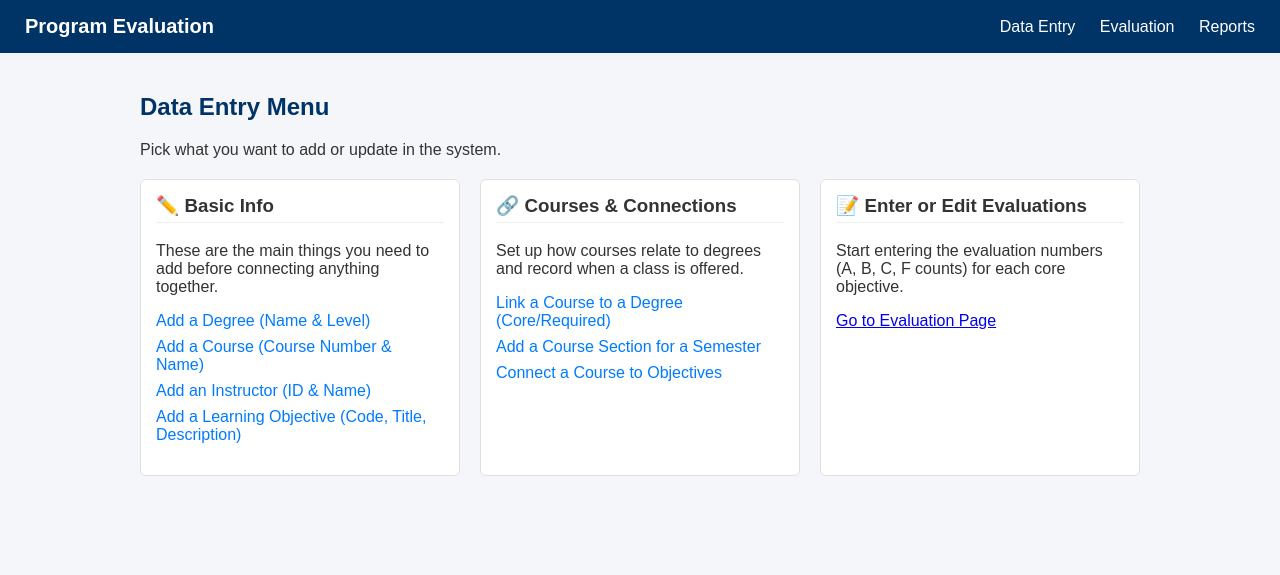
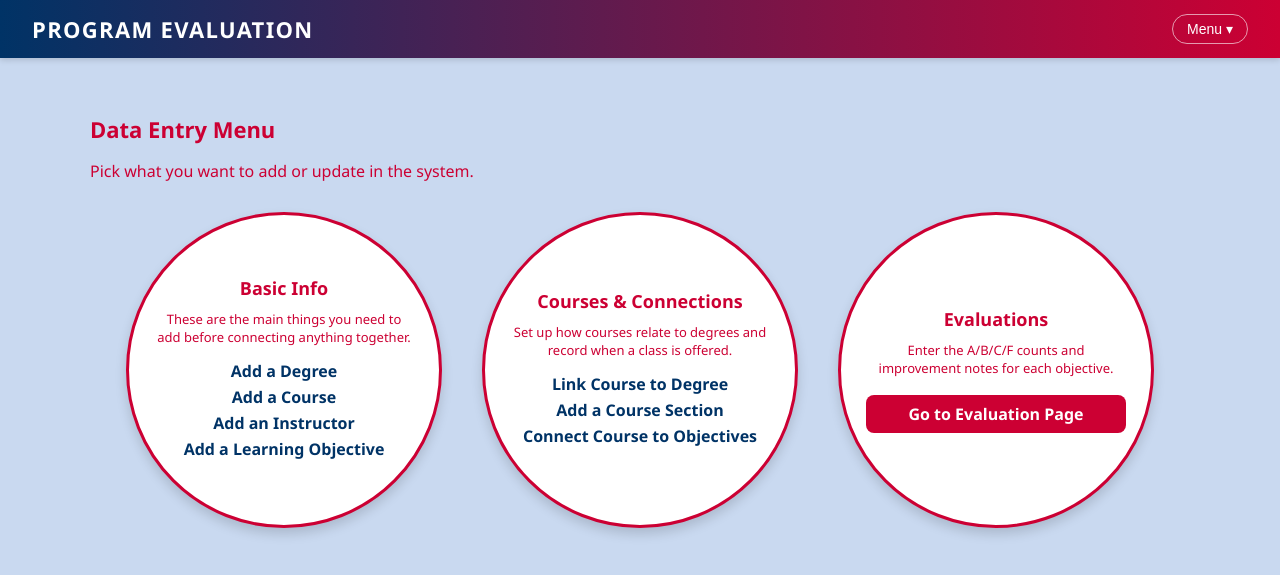
Before and after one commit to EmmanuelG4/Databases-Group-Project, a Flask app: page /entry/ in a window 1280 px wide. Shown: the top 575 px of the page. Run offline with Flask 3, Linux system fonts and the light colour scheme.

Commit message:
Updated query menu circles layout, spacing, and styling

```diff
--- a/static/css/style.css
+++ b/static/css/style.css
@@ -1,64 +1,90 @@
 body {
     margin: 0;
     padding: 0;
-    font-family: Arial, Helvetica, sans-serif;
-    background-color: #f4f6f9;
-    color: #333;
+    font-family: "Segoe UI", system-ui, -apple-system, BlinkMacSystemFont, "Helvetica Neue", Arial, sans-serif;
+    background: #bcd0e8;   /* blue background */
+    color: #cc0033; /* ALL TEXT RED */
 }
 
 main {
-    padding: 20px;
+    padding: 32px 20px;
 }
 
 .main-content {
-    max-width: 1000px;
+    max-width: 1100px;
     margin: 0 auto;
 }
 
+/* NAVBAR */
 
 .navbar {
-    background-color: #003366;
+    background: linear-gradient(90deg, #003366, #cc0033);
     color: white;
-    padding: 15px 25px;
+    padding: 14px 32px;
     display: flex;
     justify-content: space-between;
     align-items: center;
+    box-shadow: 0 2px 6px rgba(0, 0, 0, 0.15);
+    position: sticky;
+    top: 0;
+    z-index: 100;
 }
 
 .navbar .logo {
     color: white;
     text-decoration: none;
-    font-size: 20px;
-    font-weight: bold;
+    font-size: 22px;
+    font-weight: 800;
+    letter-spacing: 0.06em;
+    text-transform: uppercase;
 }
 
 .navbar .nav-links a {
-    margin-left: 20px;
-    color: white;
+    margin-left: 24px;
+    color: #fbeff2;
     text-decoration: none;
-    font-size: 16px;
+    font-size: 15px;
+    font-weight: 500;
 }
 
 .navbar .nav-links a:hover {
+    color: #ffffff;
     text-decoration: underline;
 }
 
+/* HEADINGS */
 
 h1, h2, h3 {
-    color: #003366;
+    color: #cc0033;
+    margin-top: 0;
 }
 
+h1 {
+    font-size: 28px;
+    margin-bottom: 12px;
+}
+
+h2 {
+    font-size: 22px;
+    margin-top: 24px;
+    margin-bottom: 8px;
+}
+
+/* FORMS */
 
 form {
     background: #ffffff;
-    padding: 20px;
-    border-radius: 6px;
-    margin-bottom: 30px;
-    box-shadow: 0 0 8px rgba(0,0,0,0.1);
+    padding: 24px;
+    border-radius: 10px;
+    margin-bottom: 32px;
+    box-shadow: 0 4px 10px rgba(15, 23, 42, 0.1);
+    border: 1px solid #e1e5f0;
 }
 
 form label {
-    font-weight: bold;
+    font-weight: 600;
+    font-size: 14px;
+    color: #cc0033;
 }
 
 form input[type="text"],
@@ -66,102 +92,196 @@ form input[type="number"],
 form input[type="date"],
 form select {
     width: 100%;
-    padding: 8px;
-    margin-top: 5px;
-    margin-bottom: 15px;
-    border-radius: 4px;
-    border: 1px solid #999;
+    padding: 9px 10px;
+    margin-top: 6px;
+    margin-bottom: 16px;
+    border-radius: 6px;
+    border: 1px solid #cbd5e1;
     font-size: 14px;
+    color: #cc0033; /* INPUT TEXT RED */
+    box-sizing: border-box;
+    transition: border-color 0.15s ease, box-shadow 0.15s ease;
 }
+
+form input[type="text"]:focus,
+form input[type="number"]:focus,
+form input[type="date"]:focus,
+form select:focus {
+    outline: none;
+    border-color: #cc0033;
+    box-shadow: 0 0 0 3px rgba(204, 0, 51, 0.2);
+}
+
+/* BUTTONS */
 
 form button,
 .button {
-    background-color: #003366;
+    background-color: #cc0033;
     color: white;
-    padding: 10px 15px;
-    border-radius: 4px;
+    padding: 9px 18px;
+    border-radius: 999px;
     border: none;
     cursor: pointer;
     font-size: 14px;
+    font-weight: 600;
+    letter-spacing: 0.02em;
+    display: inline-flex;
+    align-items: center;
+    justify-content: center;
+    gap: 4px;
+    transition: background-color 0.12s ease, box-shadow 0.12s ease, transform 0.05s ease;
 }
 
 form button:hover,
 .button:hover {
-    background-color: #00264d;
+    background-color: #a8002a;
+    box-shadow: 0 3px 7px rgba(204, 0, 51, 0.4);
+    transform: translateY(-1px);
 }
 
+form button:active,
+.button:active {
+    transform: translateY(0);
+    box-shadow: none;
+}
+
+/* FLASH MESSAGES */
 
 .flashes {
     list-style: none;
     padding: 0;
+    margin-bottom: 20px;
+    color: #cc0033; /* TEXT RED */
 }
 
 .flashes li {
-    padding: 10px;
+    padding: 10px 14px;
     margin-bottom: 10px;
-    border-radius: 4px;
+    border-radius: 6px;
+    font-size: 14px;
+    border: 1px solid transparent;
 }
 
-.flashes .success {
-    background-color: #d4edda;
-    color: #155724;
-}
-
-.flashes .error {
-    background-color: #f8d7da;
-    color: #721c24;
-}
-
-.flashes .warning {
-    background-color: #fff3cd;
-    color: #856404;
-}
-
+/* TABLES */
 
 table {
     width: 100%;
     border-collapse: collapse;
-    margin-bottom: 25px;
+    margin-bottom: 28px;
     background-color: #ffffff;
-    box-shadow: 0 0 8px rgba(0,0,0,0.1);
+    box-shadow: 0 4px 10px rgba(15, 23, 42, 0.08);
+    border-radius: 10px;
+    overflow: hidden;
+    color: #cc0033; /* TABLE TEXT RED */
 }
 
 table th {
-    background-color: #003366;
+    background: linear-gradient(90deg, #003366, #cc0033);
     color: white;
-    padding: 10px;
+    padding: 11px 10px;
     text-align: left;
+    font-size: 13px;
+    letter-spacing: 0.04em;
+    text-transform: uppercase;
 }
 
 table td {
     padding: 10px;
-    border-bottom: 1px solid #ccc;
+    border-bottom: 1px solid #e5e7eb;
+    font-size: 14px;
+    color: #cc0033; /* CELL TEXT RED */
 }
 
 table tr:nth-child(even) {
-    background-color: #f2f2f2;
+    background-color: #f9fafb;
 }
 
+table tr:hover {
+    background-color: #e5ecff;
+}
+
+/* STATUS TEXT */
+
 .status-full {
-    color: green;
-    font-weight: bold;
+    color: #cc0033;
+    font-weight: 700;
 }
 
 .status-partial {
-    color: #cc7a00;
-    font-weight: bold;
+    color: #cc0033;
+    font-weight: 700;
 }
 
 .status-none {
-    color: red;
-    font-weight: bold;
+    color: #cc0033;
+    font-weight: 700;
 }
 
+/* FOOTER (if you add one later) */
 
 footer {
     background-color: #003366;
     text-align: center;
-    color: white;
-    padding: 15px;
+    color: #cc0033; /* FOOTER TEXT RED */
+    padding: 16px 10px;
     margin-top: 40px;
+    font-size: 13px;
+    box-shadow: 0 -2px 6px rgba(0, 0, 0, 0.15);
 }
+
+/* DROPDOWN NAVIGATION */
+
+.nav-links {
+    position: relative;
+}
+
+.dropdown-toggle {
+    background: transparent;
+    border: 1px solid rgba(255, 255, 255, 0.6);
+    color: #ffffff;
+    padding: 6px 14px;
+    border-radius: 999px;
+    font-size: 14px;
+    font-weight: 500;
+    cursor: pointer;
+    display: inline-flex;
+    align-items: center;
+    gap: 4px;
+}
+
+.dropdown-toggle:hover {
+    background-color: rgba(255, 255, 255, 0.12);
+}
+
+.dropdown-menu {
+    position: absolute;
+    right: 0;
+    top: 110%;
+    background-color: #ffffff !important; /* FULLY OPAQUE */
+    border-radius: 10px;
+    box-shadow: 0 8px 20px rgba(15, 23, 42, 0.25);
+    padding: 8px 0;
+    min-width: 180px;
+    display: none;
+    z-index: 200;
+}
+
+.dropdown-menu a {
+    display: block;
+    padding: 10px 16px;
+    font-size: 15px;
+    text-decoration: none;
+    color: #003366 !important; /* FORCE DARK NAVY */
+    font-weight: 700;
+}
+
+.dropdown-menu a:hover {
+    background-color: #f0f3ff;
+    color: #001a33 !important; /* EVEN DARKER ON HOVER */
+}
+
+/* Show dropdown on hover or focus */
+.dropdown:hover .dropdown-menu,
+.dropdown:focus-within .dropdown-menu {
+    display: block;
+}
--- a/templates/data_entry/entry_menu.html
+++ b/templates/data_entry/entry_menu.html
@@ -9,68 +9,118 @@
 
     <div class="menu-list">
 
-        <section class="card">
-            <h3>&#9999;&#65039; Basic Info</h3>
+        <!-- Circle 1 -->
+        <section class="circle-card">
+            <h3>Basic Info</h3>
             <p>These are the main things you need to add before connecting anything together.</p>
             <ul>
-                <li><a href="{{ url_for('data_entry.add_degree') }}">Add a Degree (Name & Level)</a></li>
-                <li><a href="{{ url_for('data_entry.add_course') }}">Add a Course (Course Number & Name)</a></li>
-                <li><a href="{{ url_for('data_entry.add_instructor') }}">Add an Instructor (ID & Name)</a></li>
-                <li><a href="{{ url_for('data_entry.add_objective') }}">Add a Learning Objective (Code, Title, Description)</a></li>
+                <li><a href="{{ url_for('data_entry.add_degree') }}">Add a Degree</a></li>
+                <li><a href="{{ url_for('data_entry.add_course') }}">Add a Course</a></li>
+                <li><a href="{{ url_for('data_entry.add_instructor') }}">Add an Instructor</a></li>
+                <li><a href="{{ url_for('data_entry.add_objective') }}">Add a Learning Objective</a></li>
             </ul>
         </section>
 
-        <section class="card">
-            <h3>&#128279; Courses & Connections</h3>
+        <!-- Circle 2 -->
+        <section class="circle-card">
+            <h3>Courses & Connections</h3>
             <p>Set up how courses relate to degrees and record when a class is offered.</p>
             <ul>
-                <li><a href="{{ url_for('data_entry.associate_course_to_degree') }}">Link a Course to a Degree (Core/Required)</a></li>
-                <li><a href="{{ url_for('data_entry.add_section') }}">Add a Course Section for a Semester</a></li>
-                <li><a href="{{ url_for('data_entry.link_course_objective') }}">Connect a Course to Objectives</a></li>
+                <li><a href="{{ url_for('data_entry.associate_course_to_degree') }}">Link Course to Degree</a></li>
+                <li><a href="{{ url_for('data_entry.add_section') }}">Add a Course Section</a></li>
+                <li><a href="{{ url_for('data_entry.link_course_objective') }}">Connect Course to Objectives</a></li>
             </ul>
         </section>
 
-        <section class="card">
-            <h3>&#128221; Enter or Edit Evaluations</h3>
-            <p>Start entering the evaluation numbers (A, B, C, F counts) for each core objective.</p>
+        <!-- Circle 3 -->
+        <section class="circle-card">
+            <h3>Evaluations</h3>
+            <p>Enter the A/B/C/F counts and improvement notes for each objective.</p>
             <a href="{{ url_for('evaluation.select_evaluation') }}" class="btn btn-primary">Go to Evaluation Page</a>
         </section>
     </div>
 </div>
 
 <style>
-    /* Styling for the menu sections */
+/* ----- Page background: same darker blue ----- */
+body {
+    background-color: #c9d9f0 !important;  /* darker light blue */
+}
+
+/* ---------- Layout ---------- */
 .menu-list {
     display: flex;
-        gap: 20px;
-        margin-top: 20px;
+    justify-content: center;
+    align-items: flex-start;
+    gap: 40px;
+    margin-top: 30px;
+    flex-wrap: wrap;
 }
-    .card {
-        flex: 1;
-        padding: 15px;
-        border: 1px solid #e0e0e0;
-        border-radius: 6px;
-        background-color: #ffffff;
+
+/* ---------- Circle Cards ---------- */
+.circle-card {
+    width: 260px;
+    height: 260px;
+    border-radius: 50%;
+    background: white;
+    border: 3px solid #cc0033;
+    box-shadow: 0 6px 12px rgba(0,0,0,0.15);
+    padding: 25px;
+    text-align: center;
+    display: flex;
+    flex-direction: column;
+    justify-content: center;
 }
-    .card h3 {
-        color: #333;
-        border-bottom: 1px solid #eee;
-        padding-bottom: 5px;
-        margin-top: 0;
+
+.circle-card h3 {
+    margin: 0;
+    font-size: 18px;
+    color: #cc0033;
+    font-weight: 700;
 }
-    .card ul {
+
+.circle-card p {
+    font-size: 13px;
+    margin-top: 10px;
+    margin-bottom: 10px;
+}
+
+.circle-card ul {
     list-style: none;
     padding: 0;
+    margin: 0;
 }
-    .card ul li {
-        margin-bottom: 8px;
+
+.circle-card ul li {
+    margin: 4px 0;
 }
-    .card a:not(.btn) {
+
+/* Links inside circles */
+.circle-card a:not(.btn) {
+    color: #003366;
+    font-weight: 600;
     text-decoration: none;
-        color: #007bff;
 }
-    .card a:hover:not(.btn) {
+
+.circle-card a:hover:not(.btn) {
     text-decoration: underline;
 }
+
+/* Evaluation Button */
+.btn-primary {
+    display: inline-block;
+    background: #cc0033;
+    padding: 8px 14px;
+    margin-top: 8px;
+    color: white;
+    border-radius: 8px;
+    text-decoration: none;
+    font-weight: 600;
+}
+
+.btn-primary:hover {
+    background: #a80029;
+}
 </style>
+
 {% endblock %}
--- a/templates/layout.html
+++ b/templates/layout.html
@@ -10,10 +10,16 @@
     <header>
         <nav class="navbar">
             <a href="{{ url_for('index') }}" class="logo">Program Evaluation</a>
-            <div class="nav-links">
+
+            <div class="nav-links dropdown">
+                <button class="dropdown-toggle" type="button">
+                    Menu ▾
+                </button>
+                <div class="dropdown-menu">
                     <a href="{{ url_for('data_entry.entry_menu') }}">Data Entry</a>
                     <a href="{{ url_for('evaluation.select_evaluation') }}">Evaluation</a>
                     <a href="{{ url_for('querying.query_menu') }}">Reports</a>
+                </div>
             </div>
         </nav>
     </header>
```
Also changed, not shown: templates/index.html (+95 -34 lines), templates/querying/query_menu.html (+73 -39 lines). Lines whose indentation alone changed are shown as unchanged.
